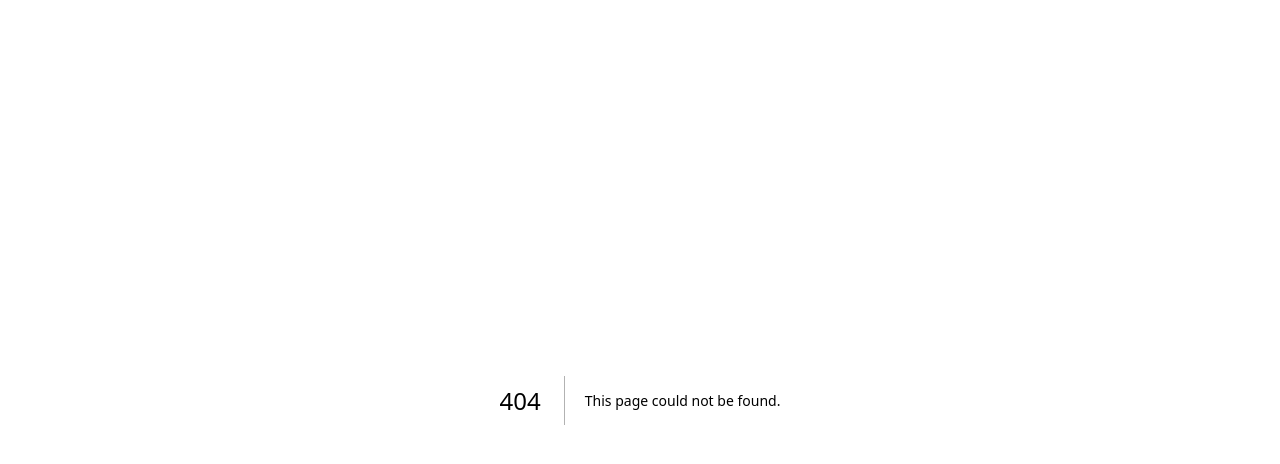
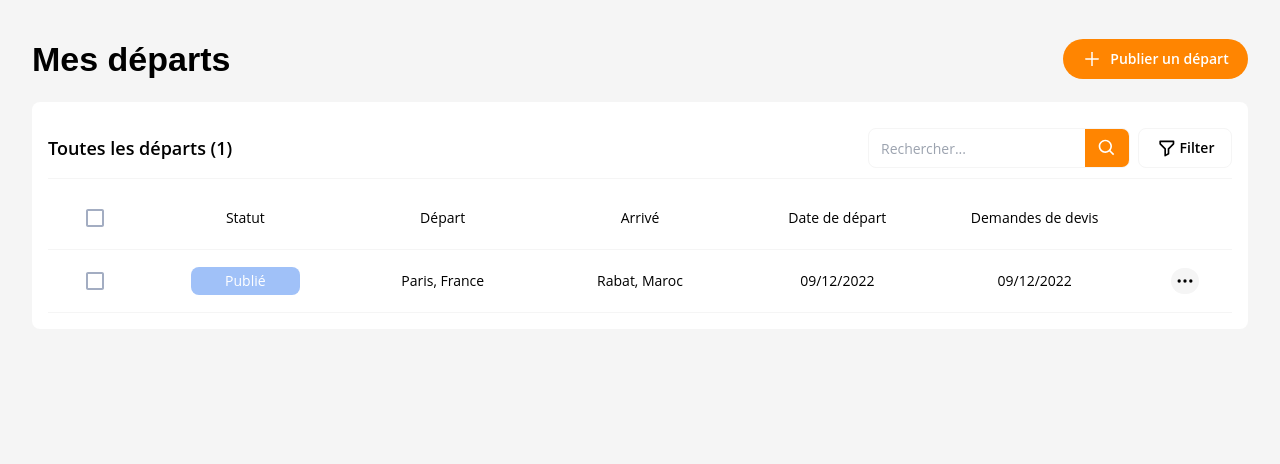
Before and after one commit to zulqarnain1231/Fiamane, a Next.js app: page /departure in a window 1280 px wide. Before the commit this address had no page. Shown: the top 464 px of the page. Built offline with nearby package versions, Linux system fonts and the light colour scheme.

Commit message:
completed departure and favourite page

```diff
--- a/pages/_document.tsx
+++ b/pages/_document.tsx
@@ -1,4 +1,4 @@
-import { Html, Head, Main, NextScript } from 'next/document'
+import { Head, Html, Main, NextScript } from "next/document";
 
 export default function Document() {
   return (
@@ -9,5 +9,5 @@
         <NextScript />
       </body>
     </Html>
-  )
+  );
 }
--- /dev/null
+++ b/pages/departure.tsx
@@ -0,0 +1,10 @@
+import React from 'react'
+import Departure from "layouts/pages/Dashboard/Departure"
+
+function departure() {
+  return (
+    <Departure />
+  )
+}
+
+export default departure
--- /dev/null
+++ b/pages/favorite.tsx
@@ -0,0 +1,10 @@
+import Favorites from 'layouts/pages/Dashboard/Favourites'
+import React from 'react'
+
+function favourite() {
+  return (
+    <Favorites />
+  )
+}
+
+export default favourite
```
